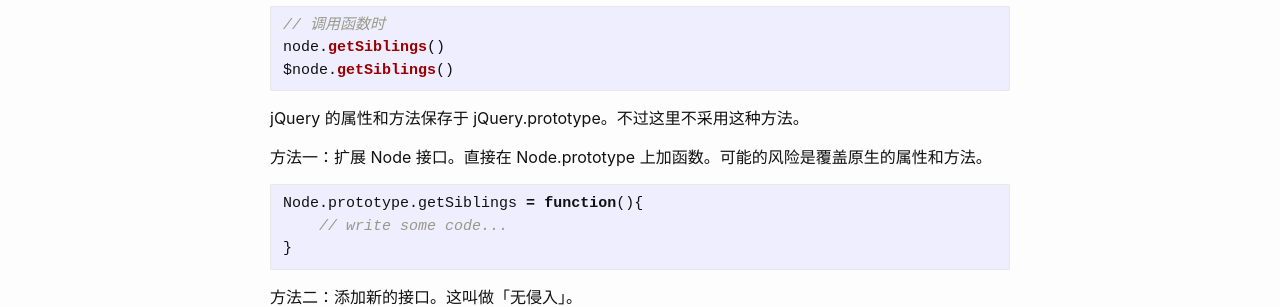
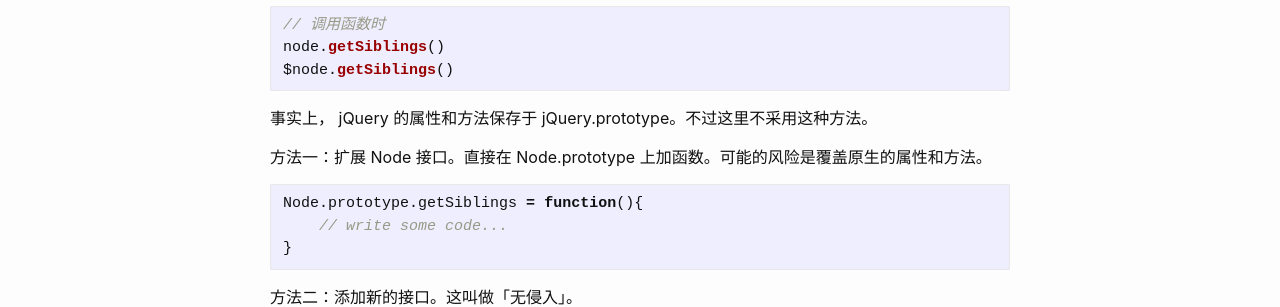
Before and after one commit to mokunshao/mokunshao.github.io, a Jekyll site: the page built from _posts/2018-09-11-self-made-jquery.md, in a window 1280 px wide. Shown: the part 1313-1620 px from the top of the page. Built offline with Jekyll 4.4.1, drawn with Linux system fonts in a browser that asks for light colours; our own code applies the rules of GitHub Pages for plain Markdown files.

Commit message:
更新内容

````diff
--- a/_posts/2018-09-11-self-made-jquery.md
+++ b/_posts/2018-09-11-self-made-jquery.md
@@ -59,7 +59,7 @@ node.getSiblings()
 $node.getSiblings()
 ```
 
-jQuery 的属性和方法保存于 jQuery.prototype。不过这里不采用这种方法。
+事实上， jQuery 的属性和方法保存于 jQuery.prototype。不过这里不采用这种方法。
 
 方法一：扩展 Node 接口。直接在 Node.prototype 上加函数。可能的风险是覆盖原生的属性和方法。
 
````
